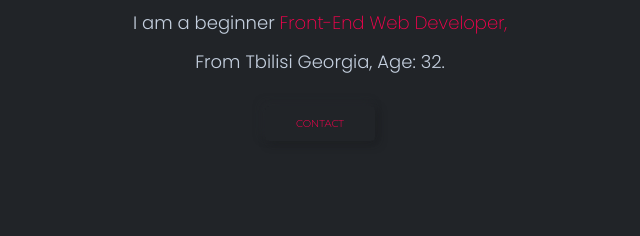
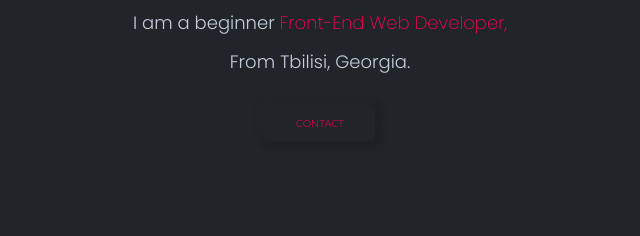
Before and after one commit to Rocko-rg/Portfolio, a plain HTML site: page index.html in a window 1280 px wide. Shown: the part 178-414 px from the top of the page, 415-1055 px from the left. Drawn offline with Linux system fonts and the light colour scheme.

Commit message:
Update index.html

```diff
--- a/index.html
+++ b/index.html
@@ -54,7 +54,7 @@
             <div class="about-section-div">
                 <h1><span>Hi, I'm</span> Gela Gelashvili</h1>
                 <h3>I am a beginner <span>Front-End Web Developer,</span></h3>
-                <h3>From Tbilisi Georgia, Age: 32.</h3>
+                <h3>From Tbilisi, Georgia.</h3>
                 <a href="#contact">CONTACT</a>
             </div>
         </section>
```
